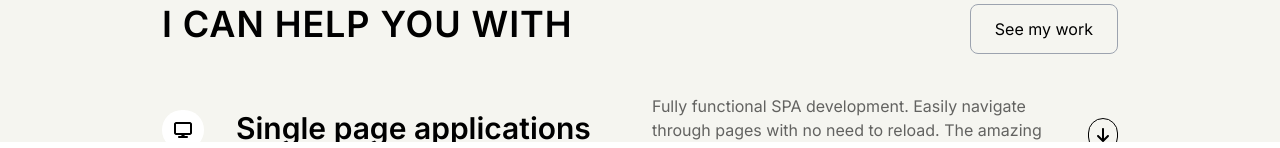
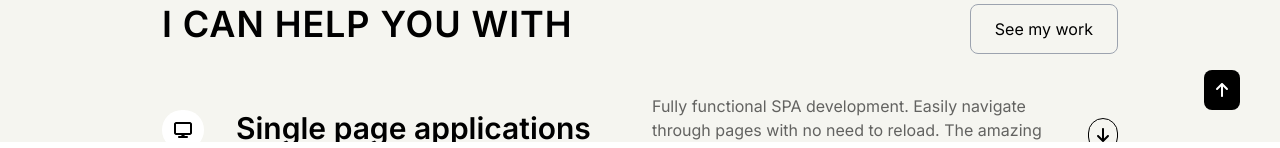
Before and after one commit to Amirmfth/Amirmfth-website, a React (Vite) app: page / in a window 1280 px wide. Shown: the part 650-798 px from the top of the page. Built offline with nearby package versions, Linux system fonts and the light colour scheme.

Commit message:
added fixed button to homepage

```diff
--- a/index.html
+++ b/index.html
@@ -1,5 +1,5 @@
 <!DOCTYPE html>
-<html lang="en">
+<html lang="en" class="scroll-smooth">
   <head>
     <meta charset="UTF-8" />
     <link
--- a/src/pages/home-page/HomePage.jsx
+++ b/src/pages/home-page/HomePage.jsx
@@ -1,12 +1,17 @@
+import { FontAwesomeIcon } from "@fortawesome/react-fontawesome";
 import Abilities from "./components/Abilities";
 import Hero from "./components/Hero";
+import { faArrowUp } from "@fortawesome/free-solid-svg-icons";
 
 function HomePage() {
   return (
-    <main>
+    <div>
       <Hero />
       <Abilities />
-    </main>
+      <button className="fixed right-4 bottom-10 py-2 px-3 rounded-lg text-white bg-black md:right-10 dark:bg-white dark:text-black" onClick={e => window.scrollTo({top:0})}>
+        <FontAwesomeIcon icon={faArrowUp}/>
+        </button>
+    </div>
   );
 }
 
```
